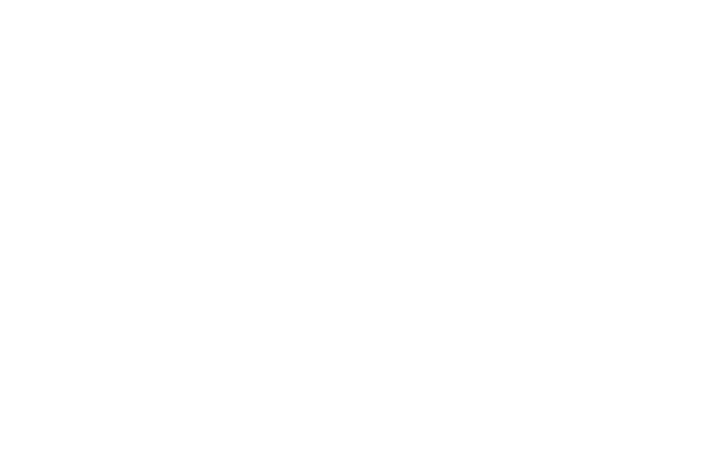
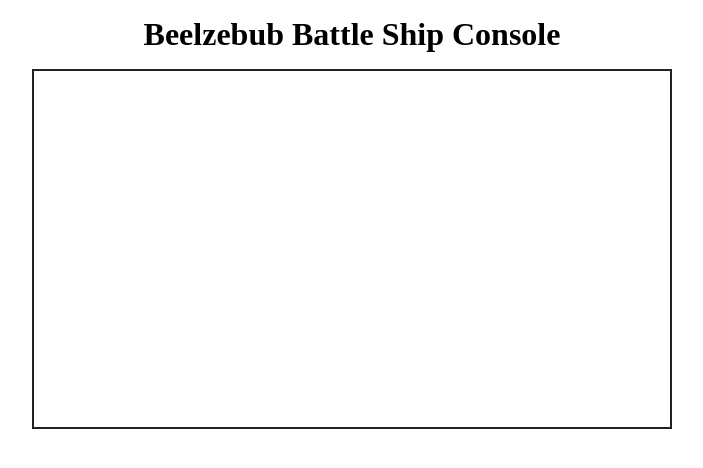
Before and after one commit to TienzoDrake09/tienzo_umayam_burla_project, a plain HTML site: page index.html in a window 1280 px wide. Shown: the whole page, without its empty margins (288-991 px from the left). Drawn offline with Linux system fonts and the light colour scheme.

Commit message:
Added Css File and added game container

```diff
--- a/index.html
+++ b/index.html
@@ -1,5 +1,14 @@
-<!DOCTYPE html>
+<html lang="en">
 <head>
     <meta charset="UTF-8">
     <meta name="viewport" content="width=device-width, initial-scale=1.0">
+    <link rel="stylesheet" href="style.css">
+    <title>Beelzebub Battle Ship Console</title>
 </head>
+<body>
+    <h1 id="gameTitle">Beelzebub Battle Ship Console</h1>
+    <div id="gameContainer">
+
+    </div>
+</body>
+</html>
--- /dev/null
+++ b/style.css
@@ -0,0 +1,13 @@
+#gameContainer {
+	width: min(100%, 80vmin);
+	aspect-ratio: 16 / 9;
+	margin-inline: auto;
+	border: 2px solid #222;
+	box-sizing: border-box;
+}
+
+#gameTitle {
+    text-align: center;
+    font-size: 2rem;
+    margin-block: 1rem;
+}
```
